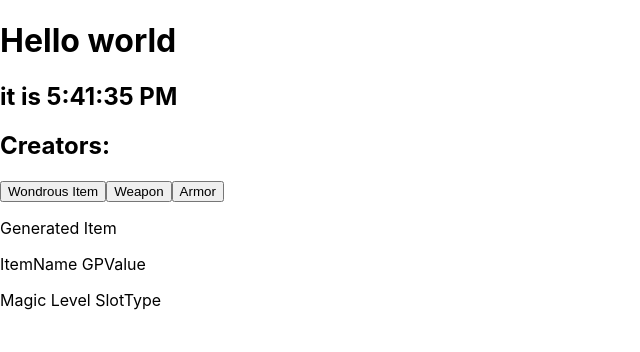
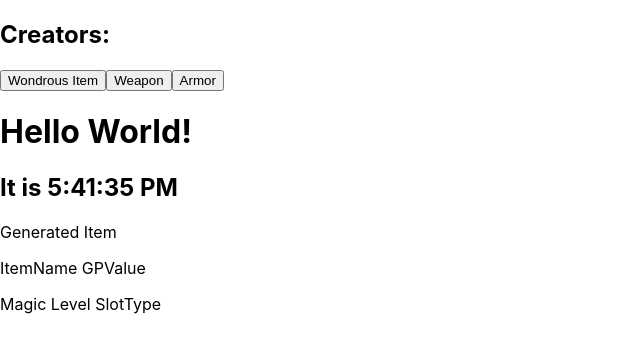
Before and after one commit to Rugaunt/pfUtilsApp, a React (Create React App) app in the folder pf-util/: page / in a window 1280 px wide. Shown: the top 352 px of the page, without its empty margins (0-640 px from the left). Built offline with nearby package versions, Linux system fonts and the light colour scheme.

Commit message:
clock update
added constructor

```diff
--- a/pf-util/src/App.js
+++ b/pf-util/src/App.js
@@ -8,6 +8,7 @@
 import React, { Component } from "react";
 import NavBar from "./components/navBar/navBar";
 import ItemDisplayBox from "./components/itemDisplayBox";
+import Clock from "./components/clock";
 
 class App extends Component {
   state = {
@@ -16,9 +17,8 @@
   render() {
     return (
       <div>
-        <h1>Hello world</h1>
-        <h2>it is {new Date().toLocaleTimeString()}</h2>
         <NavBar />
+        <Clock />
         <ItemDisplayBox />
       </div>
     );
--- a/pf-util/src/components/clock.jsx
+++ b/pf-util/src/components/clock.jsx
@@ -1,12 +1,17 @@
 import React, { Component } from "react";
 
 class Clock extends Component {
-  state = {};
-  render(props) {
+  constructor(props) {
+    super(props);
+    this.state = { date: new Date() };
+  }
+
+  render() {
     return (
       <div>
         <h1>Hello World!</h1>
-        <h2>It is {this.props.date.toLocalTimeString()}</h2>
+
+        <h2>It is {this.state.date.toLocaleTimeString()}</h2>
       </div>
     );
   }
```
